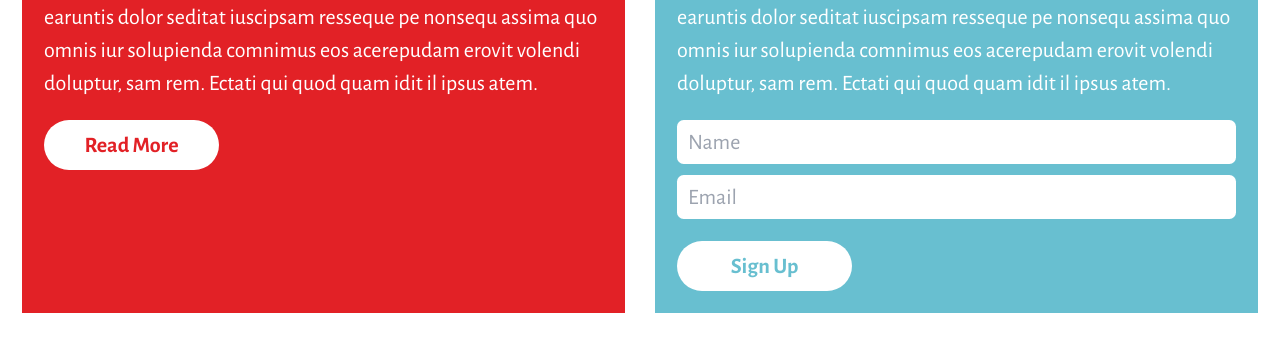
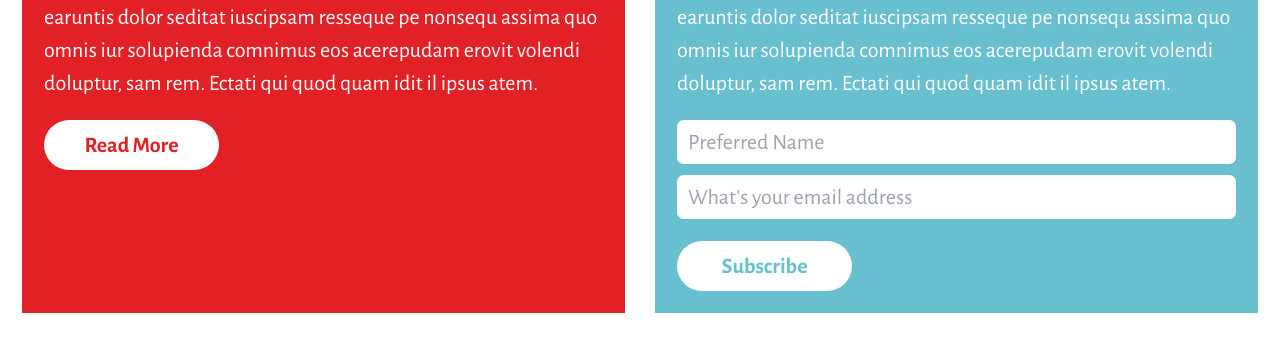
Before and after one commit to hifilorau/after-capitalism, a Next.js app: page / in a window 1280 px wide. Shown: the part 1940-2281 px from the top of the page. Built offline with nearby package versions, Linux system fonts and the light colour scheme; no server answers.

Commit message:
https api route

```diff
--- a/components/Signup.js
+++ b/components/Signup.js
@@ -1,16 +1,150 @@
+import React, {useState} from 'react'
+import axios from 'axios'
 import styles from '../styles/Home.module.scss'
 
 
 const SignUp = () => {
+  const [email, setEmail] = useState('')
+  const [name, setName] = useState('')
+  const [state, setState] = useState('idle')
+  const [errorMsg, setErrorMsg] = useState(null)
+
+
+  const subscribe = async (e) => {
+        e.preventDefault()
+        setState('Loading')
+
+        try {
+          const response = await axios.post('/api/subscribe', { email, name })
+          console.log(response)
+          setState('Success')
+          setEmail('')
+          setName('')
+        } catch (e) {
+          console.log('EROR HEREO', e)
+          setErrorMsg(e.response.data.error.title)
+          setState('Error')
+        }
+      }
+
+
   return (
     <div className={styles.signUpBlock}>
     <h2>Read an Excerpt</h2>
     <p>Olupite ma nos aperci sapid qui velique vento de volo blabo. Nam, que voluptas explaut faccae. Et iumquiae dolor repuda esed quiandento que est quia explania vernatatusam autatquam aut earuntis dolor seditat iuscipsam resseque pe nonsequ assima quo omnis iur solupienda comnimus eos acerepudam erovit volendi doluptur, sam rem. Ectati qui quod quam idit il ipsus atem.</p>
-    <input placeholder={"Name"} className={styles.input}/>
-    <input placeholder={"Email"}  className={styles.input}/>
-    <button className={styles.buttonLink}>Sign Up</button>
-</div>
+    <p>{errorMsg ? errorMsg : null}</p>
+    <input
+              required
+              id="name-input"
+              name="name"
+              type="name"
+              placeholder="Preferred Name"
+              value={name}
+              onChange={(e) => setName(e.target.value)}
+            />
+      <input
+            required
+            id="email-input"
+            name="email"
+            type="email"
+            placeholder="What's your email address"
+            value={email}
+            onChange={(e) => setEmail(e.target.value)}
+          />
+
+    <button
+                className={styles.buttonLink}
+                disabled={state === 'Loading'}
+                type="submit"
+                onClick={subscribe}
+              >
+                Subscribe
+              </button>
+    </div>
   )
 }
 
 export default SignUp
+
+
+
+
+
+
+
+// function Subscribe() {
+
+//   const [email, setEmail] = useState('')
+//   const [name, setName] = useState('')
+//   const [state, setState] = useState('idle')
+//   const [errorMsg, setErrorMsg] = useState(null)
+
+//   const subscribe = async (e) => {
+//     e.preventDefault()
+//     setState('Loading')
+
+//     try {
+//       const response = await axios.post('/api/subscribe', { email, name })
+//       console.log(response)
+//       setState('Success')
+//       setEmail('')
+//       setName('')
+//     } catch (e) {
+//       console.log(e.response.data.error)
+//       setErrorMsg(e.response.data.error)
+//       setState('Error')
+//     }
+//   }
+
+//   return (
+//     <div className={styles.subscribeContainer}>
+//       <h4 className={styles.subHeader}>Subscribe to the Paradise Rewind</h4>
+//       <p className="sub-text">
+//         Your monthly email highlighting what's happening at PS37 in the upcoming month, along with some highlights from last month. No SPAM ever... unless it's going in your mouth.
+//       </p>
+//       <form onSubmit={subscribe}>
+//         <div className={styles.subFormContainer}>
+//           <div className={styles.inputForm}>
+//             <input
+//               required
+//               id="email-input"
+//               name="email"
+//               type="email"
+//               placeholder="What's your email address"
+//               value={email}
+//               onChange={(e) => setEmail(e.target.value)}
+//             />
+//             <input
+//               required
+//               id="name-input"
+//               name="name"
+//               type="name"
+//               placeholder="Preferred Name"
+//               value={name}
+//               onChange={(e) => setName(e.target.value)}
+//             />
+//             <div className={styles.subButton}>
+//               <button
+//                 disabled={state === 'Loading'}
+//                 type="submit"
+//                 className="form-btn"
+//                 onClick={subscribe}
+//               >
+//                 Subscribe
+//               </button>
+//           </div>
+//           </div>
+
+//         </div>
+//         {state === 'Error' && (
+//           <p className={styles.errorState}>{errorMsg}</p>
+//         )}
+//         {state === 'Success' && (
+//           <p className={styles.successState}>Awesome, you've been subscribed!</p>
+//         )}
+//       </form>
+//     </div>
+//   )
+// }
+
+// export default Subscribe
--- a/package.json
+++ b/package.json
@@ -8,6 +8,7 @@
     "lint": "next lint"
   },
   "dependencies": {
+    "axios": "^1.1.2",
     "next": "12.2.5",
     "react": "18.2.0",
     "react-dom": "18.2.0",
--- /dev/null
+++ b/pages/api/subscribe.js
@@ -0,0 +1,42 @@
+import axios from 'axios'
+
+
+export default async (req, res) => {
+  const { email, name } = req.body
+
+  if (!email || !email.length) {
+    return res.status(400).json({ error: 'Email is required' })
+  }
+
+  const API_KEY = process.env.MAILCHIMP_API_KEY
+  const API_SERVER = process.env.MAILCHIMP_API_SERVER
+  const AUDIENCE_ID = process.env.MAILCHIMP_AUDIENCE_ID
+
+  const url = `https://${API_SERVER}.api.mailchimp.com/3.0/lists/${AUDIENCE_ID}/members`
+  console.log('NAME', name)
+  const data = {
+    email_address: email,
+    merge_fields: {'FNAME': name},
+    // FNAME: name,
+    // last_name: name,
+    status: 'subscribed'
+  }
+
+  const options = {
+    headers: {
+      'Content-Type': 'application/json',
+      Authorization: `api_key ${API_KEY}`
+    }
+  }
+
+  try {
+    const response = await axios.post(url, data, options)
+    if (response.status >= 400) {
+      return res.status(400).json(data)
+    }
+    return res.status(201).json({ message: 'success' })
+  } catch (error) {
+    console.log('!!!error', error.response.data)
+    return res.status(500).json({ error: error.response.data })
+  }
+}
--- a/pages/index.js
+++ b/pages/index.js
@@ -31,7 +31,7 @@ export default function Home() {
   const [posts, setPosts] = useState([]);
   useEffect(() => {
       async function loadPosts() {
-          const response = await fetch('http://api.imaginingaftercapitalism.com/wp-json/wp/v2/posts');
+          const response = await fetch('https://api.imaginingaftercapitalism.com/wp-json/wp/v2/posts');
           if(!response.ok) {
               // oups! something went wrong
               return;
```
Also changed, not shown: 1 other file (tests, documents, lock files or other folders).
